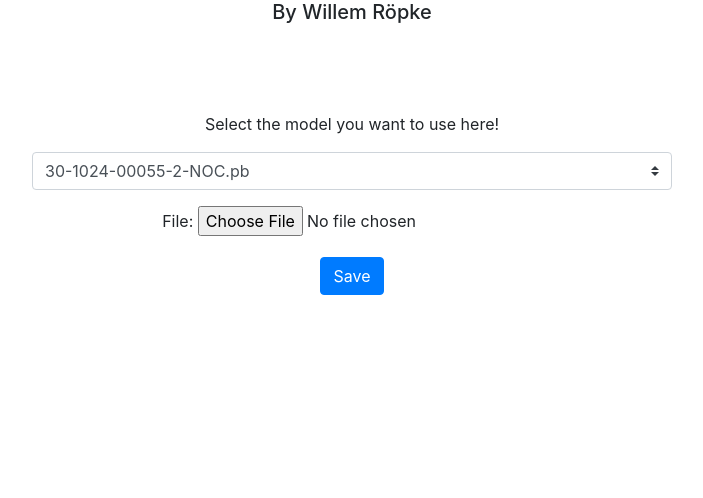
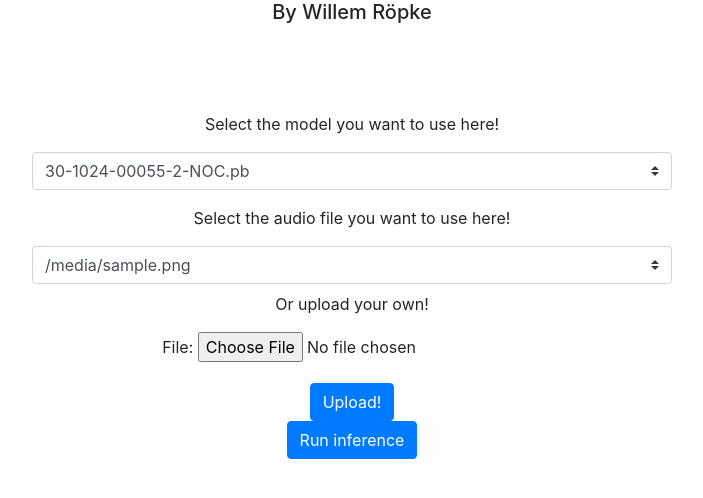
Before and after one commit to wilrop/DuStt-Demo, a Django app: template stt4dutch/templates/home.html in a window 1280 px wide. Shown: the part 158-656 px from the top of the page, without its empty margins (288-991 px from the left). Run offline with Django 3.2, Linux system fonts and the light colour scheme; tables that the repository leaves empty hold one stand-in row (values such as "Sample post"); the template is opened without the code that fills it: values that come from a table or form of the project are taken from there, most other values are stand-ins (such as "Sample title", 1, 10 or a date in 2020); some libraries are stand-ins or nearby versions.

Commit message:
Added functionality to chose the model and audio file and the inferred text is updated with Ajax

```diff
--- a/stt4dutch/inference/urls.py
+++ b/stt4dutch/inference/urls.py
@@ -2,6 +2,8 @@ from django.urls import path
 
 from . import views
 
+app_name = 'inference'
 urlpatterns = [
     path('', views.index, name='index'),
+    path('run_inference/', views.run_inference, name='run_inference'),
 ]
--- a/stt4dutch/static/css/styles.css
+++ b/stt4dutch/static/css/styles.css
@@ -14,10 +14,18 @@
     padding-bottom: 2vh;
 }
 
-#selector{
+.selector{
     width: 50%;
 }
 
-#form{
+#audio{
     text-align: center;
 }
+
+#currentAudio{
+    padding-bottom: 1vh;
+}
+
+#fileUpload{
+    display: inline;
+}
--- a/stt4dutch/stt4dutch/urls.py
+++ b/stt4dutch/stt4dutch/urls.py
@@ -17,6 +17,6 @@ from django.contrib import admin
 from django.urls import include, path
 
 urlpatterns = [
-    path('', include('inference.urls')),
+    path('', include('inference.urls'), name="inference"),
     path('admin/', admin.site.urls),
 ]
--- a/stt4dutch/templates/home.html
+++ b/stt4dutch/templates/home.html
@@ -1,5 +1,6 @@
 {% extends 'base.html' %}
 {% load static %}
+
 {% block content %}
     <div id="home">
             <div class="landing-text">
@@ -11,7 +12,7 @@
 
     <div id="models">
         <p>Select the model you want to use here!</p>
-        <select class="custom-select" id="selector">
+        <select class="custom-select selector" id="modelSelector">
             <option value="30-1024-00055-2-NOC.pb">30-1024-00055-2-NOC.pb</option>
             <option value="30-2048-00055-35-SNOD.pb">30-2048-00055-35-SNOD.pb</option>
             <option value="30-2048-00055-2-SNOD.pb">30-2048-00055-2-SNOD.pb</option>
@@ -20,13 +21,57 @@
           </select>
     </div>
 
-    <div id="form">
-        <form method="POST" class="post-form" enctype="multipart/form-data">
-            {% csrf_token %}
-            {{ form.as_p }}
-            <button type="submit" class="save btn btn-primary">Save</button>
-        </form>
+    <div id="audio">
+        <div id="currentAudio">
+            <p>Select the audio file you want to use here!</p>
+            <select class="custom-select selector" id="audioSelector">
+                {% for file in audioFiles %}
+                <option value="{{ file }}">{{ file }}</option>
+                {% endfor %}
+              </select>
+        </div>
+
+        <div id="fileUpload">
+            <p>Or upload your own!</p>
+            <form method="POST" class="post-form" enctype="multipart/form-data">
+                {% csrf_token %}
+                {{ form.as_p }}
+                <button type="submit" class="save btn btn-primary" id="fileUpload">Upload!</button>
+            </form>
+        </div>
+
+    <div>
+        <button type="submit" class="save btn btn-primary" id="prsSubmit">Run inference</button>
     </div>
 
+    <div class="output">
+        <p id="output"></p>
+    </div>
+
+    </div>
+
+    {% block javascript %}
+    <script>
+        $( "#prsSubmit" ).click(function( event ) {
+            event.preventDefault();
+            $.ajax({
+                url: "{% url 'inference:run_inference' %}",
+                type: 'post',
+                dataType: 'json',
+                data: {
+                    'csrfmiddlewaretoken': "{{ csrf_token }}",
+                    'model': $('#modelSelector').val(),
+                    'audio': $('#audioSelector').val(),
+                },
+                success: function(data) {
+                    $("#output").text(data.output);;
+                },
+                error:function(error){
+                    alert("Something went wrong. Try again!");
+                }
+            });
+        });
+    </script>
+    {% endblock %}
 
 {% endblock %}
```
Also changed, not shown: stt4dutch/inference/functions.py (+5 -3 lines), stt4dutch/inference/views.py (+20 -5 lines).
